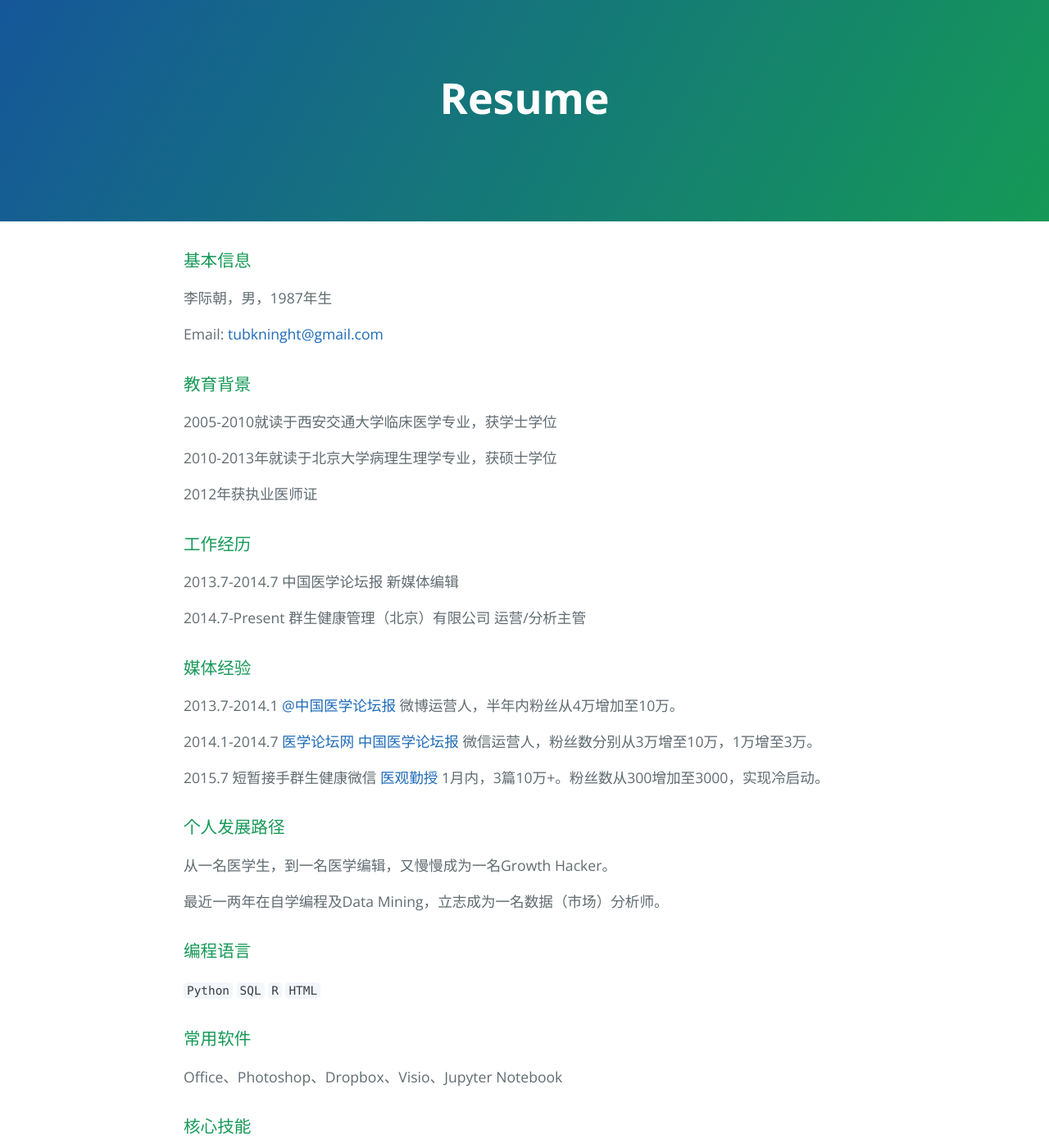
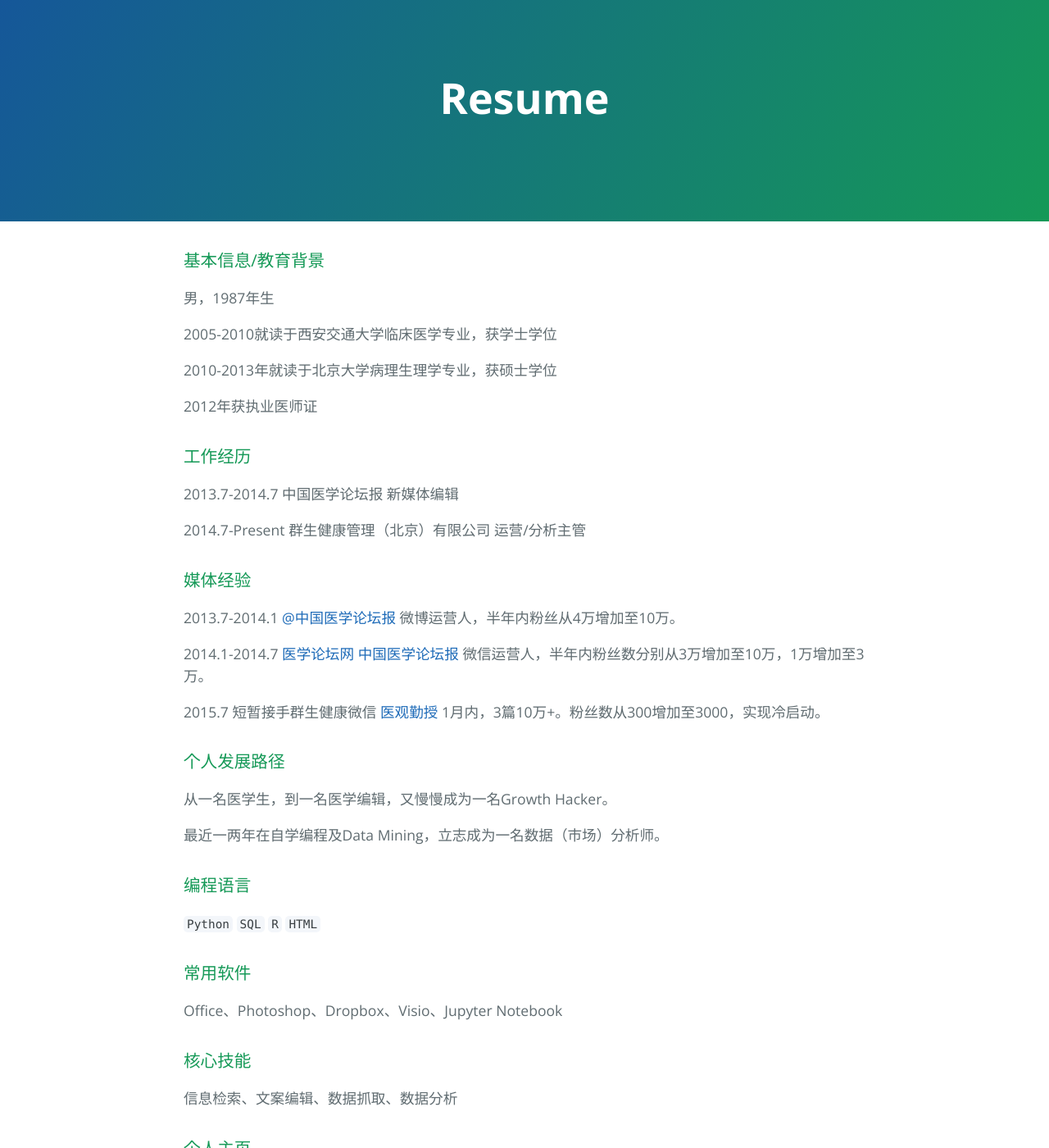
Before and after one commit to sicklife/sicklife.github.io, a Jekyll site: the page index.html, which Jekyll copies as it is, in a window 1280 px wide and 1400 px high. Shown: the whole window at 82% size. Built offline with Jekyll 4.4.1, drawn with Linux system fonts in a browser that asks for light colours; some of the changed text lies outside the part shown.

Commit message:
Replace master branch with page content via GitHub

```diff
--- a/index.html
+++ b/index.html
@@ -17,14 +17,9 @@
 
     <section class="main-content">
       <h3>
-<a id="基本信息" class="anchor" href="#%E5%9F%BA%E6%9C%AC%E4%BF%A1%E6%81%AF" aria-hidden="true"><span class="octicon octicon-link"></span></a>基本信息</h3>
+<a id="基本信息教育背景" class="anchor" href="#%E5%9F%BA%E6%9C%AC%E4%BF%A1%E6%81%AF%E6%95%99%E8%82%B2%E8%83%8C%E6%99%AF" aria-hidden="true"><span class="octicon octicon-link"></span></a>基本信息/教育背景</h3>
 
-<p>李际朝，男，1987年生</p>
-
-<p>Email: <a href="mailto:tubkninght@gmail.com">tubkninght@gmail.com</a></p>
-
-<h3>
-<a id="教育背景" class="anchor" href="#%E6%95%99%E8%82%B2%E8%83%8C%E6%99%AF" aria-hidden="true"><span class="octicon octicon-link"></span></a>教育背景</h3>
+<p>男，1987年生</p>
 
 <p>2005-2010就读于西安交通大学临床医学专业，获学士学位</p>
 
@@ -44,7 +39,7 @@
 
 <p>2013.7-2014.1 <a href="http://www.weibo.com/seafrog?is_all=1">@中国医学论坛报</a> 微博运营人，半年内粉丝从4万增加至10万。</p>
 
-<p>2014.1-2014.7 <a href="http://weixin.sogou.com/gzh?openid=oIWsFtxyCk9N09rwUnNGj7qxjlPI">医学论坛网</a> <a href="http://weixin.sogou.com/gzh?openid=oIWsFt_VdCflDuZCYMHFttguJ69s">中国医学论坛报</a> 微信运营人，粉丝数分别从3万增至10万，1万增至3万。</p>
+<p>2014.1-2014.7 <a href="http://weixin.sogou.com/gzh?openid=oIWsFtxyCk9N09rwUnNGj7qxjlPI">医学论坛网</a> <a href="http://weixin.sogou.com/gzh?openid=oIWsFt_VdCflDuZCYMHFttguJ69s">中国医学论坛报</a> 微信运营人，半年内粉丝数分别从3万增加至10万，1万增加至3万。</p>
 
 <p>2015.7 短暂接手群生健康微信 <a href="http://weixin.sogou.com/gzh?openid=oIWsFt-DSasP15v7h8ng-xzVz7Bs&amp;ext">医观勤授</a> 1月内，3篇10万+。粉丝数从300增加至3000，实现冷启动。</p>
 
--- a/params.json
+++ b/params.json
@@ -1 +1 @@
-{"name":"Resume","tagline":"","body":"### 基本信息\r\n李际朝，男，1987年生\r\n\r\nEmail: tubkninght@gmail.com\r\n\r\n###教育背景\r\n2005-2010就读于西安交通大学临床医学专业，获学士学位\r\n\r\n2010-2013年就读于北京大学病理生理学专业，获硕士学位\r\n\r\n2012年获执业医师证\r\n\r\n### 工作经历\r\n2013.7-2014.7 中国医学论坛报 新媒体编辑\r\n\r\n2014.7-Present 群生健康管理（北京）有限公司 运营/分析主管\r\n\r\n### 媒体经验\r\n2013.7-2014.1 [@中国医学论坛报](http://www.weibo.com/seafrog?is_all=1) 微博运营人，半年内粉丝从4万增加至10万。\r\n\r\n2014.1-2014.7 [医学论坛网](http://weixin.sogou.com/gzh?openid=oIWsFtxyCk9N09rwUnNGj7qxjlPI) [中国医学论坛报](http://weixin.sogou.com/gzh?openid=oIWsFt_VdCflDuZCYMHFttguJ69s) 微信运营人，粉丝数分别从3万增至10万，1万增至3万。\r\n\r\n2015.7 短暂接手群生健康微信 [医观勤授](http://weixin.sogou.com/gzh?openid=oIWsFt-DSasP15v7h8ng-xzVz7Bs&ext) 1月内，3篇10万+。粉丝数从300增加至3000，实现冷启动。\r\n\r\n### 个人发展路径\r\n从一名医学生，到一名医学编辑，又慢慢成为一名Growth Hacker。\r\n\r\n最近一两年在自学编程及Data Mining，立志成为一名数据（市场）分析师。\r\n\r\n### 编程语言\r\n`Python` `SQL` `R` `HTML` \r\n\r\n###常用软件\r\nOffice、Photoshop、Dropbox、Visio、Jupyter Notebook\r\n\r\n###核心技能\r\n英文读写、信息检索、文案编辑、数据抓取、数据分析\r\n\r\n###个人主页\r\n\r\nResearch Gate: [Li Jizhao](https://www.researchgate.net/profile/Jizhao_Li2)\r\n\r\n知乎: [李际朝](https://www.zhihu.com/people/li-ji-zhao)","google":"UA-60336688-1","note":"Don't delete this file! It's used internally to help with page regeneration."}
+{"name":"Resume","tagline":"","body":"### 基本信息/教育背景\r\n男，1987年生\r\n\r\n2005-2010就读于西安交通大学临床医学专业，获学士学位\r\n\r\n2010-2013年就读于北京大学病理生理学专业，获硕士学位\r\n\r\n2012年获执业医师证\r\n\r\n### 工作经历\r\n2013.7-2014.7 中国医学论坛报 新媒体编辑\r\n\r\n2014.7-Present 群生健康管理（北京）有限公司 运营/分析主管\r\n\r\n### 媒体经验\r\n2013.7-2014.1 [@中国医学论坛报](http://www.weibo.com/seafrog?is_all=1) 微博运营人，半年内粉丝从4万增加至10万。\r\n\r\n2014.1-2014.7 [医学论坛网](http://weixin.sogou.com/gzh?openid=oIWsFtxyCk9N09rwUnNGj7qxjlPI) [中国医学论坛报](http://weixin.sogou.com/gzh?openid=oIWsFt_VdCflDuZCYMHFttguJ69s) 微信运营人，半年内粉丝数分别从3万增加至10万，1万增加至3万。\r\n\r\n2015.7 短暂接手群生健康微信 [医观勤授](http://weixin.sogou.com/gzh?openid=oIWsFt-DSasP15v7h8ng-xzVz7Bs&ext) 1月内，3篇10万+。粉丝数从300增加至3000，实现冷启动。\r\n\r\n### 个人发展路径\r\n从一名医学生，到一名医学编辑，又慢慢成为一名Growth Hacker。\r\n\r\n最近一两年在自学编程及Data Mining，立志成为一名数据（市场）分析师。\r\n\r\n### 编程语言\r\n`Python` `SQL` `R` `HTML` \r\n\r\n###常用软件\r\nOffice、Photoshop、Dropbox、Visio、Jupyter Notebook\r\n\r\n###核心技能\r\n信息检索、文案编辑、数据抓取、数据分析\r\n\r\n###个人主页\r\n\r\nResearch Gate: [Li Jizhao](https://www.researchgate.net/profile/Jizhao_Li2)\r\n\r\n知乎: [李际朝](https://www.zhihu.com/people/li-ji-zhao)","google":"UA-60336688-1","note":"Don't delete this file! It's used internally to help with page regeneration."}
```
Also changed, not shown: other parts of index.html (+1 -1 lines).
